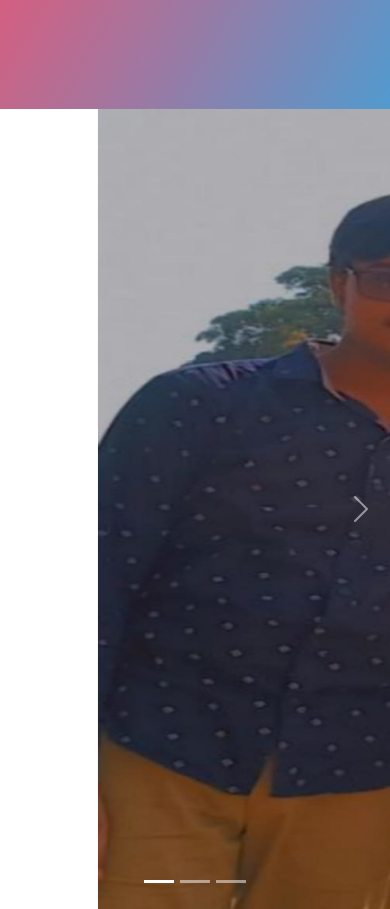
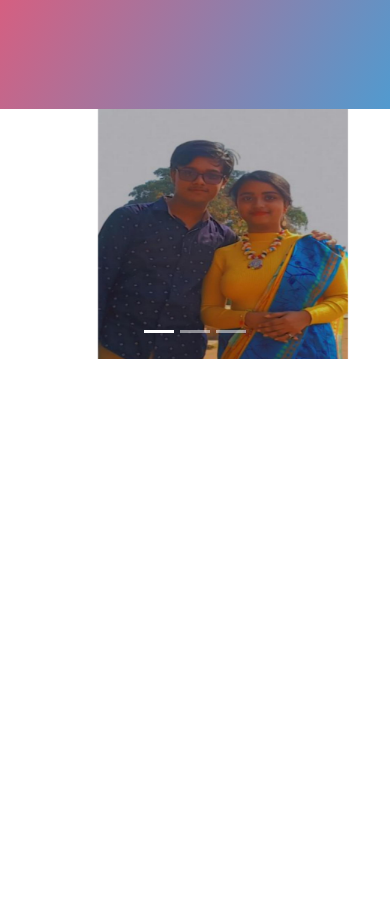
Before and after one commit to SohanChatterjee24/birthday-website, a plain HTML site: page index.html in a window 390 px wide. Shown: the part 906-1815 px from the top of the page. After the commit the page ends 1265 px from the top, so only its background shows below. Drawn offline with nearby package versions, Linux system fonts and the light colour scheme; a web font is replaced by a local one.

Commit message:
Add files via upload

```diff
--- a/style.css
+++ b/style.css
@@ -53,3 +53,24 @@
     margin-left: 25%;
     justify-content: center;
   }
+
+  @media (max-width: 768px) {
+    .carousel-item {
+        /* Ensure carousel items fit within the screen */
+        height: 250px;  /* Adjust the height as necessary */
+        background-size: cover;
+        background-position: center;
+    }
+
+    /* Control the carousel controls (prev/next buttons) for better accessibility */
+    .carousel-control-prev, .carousel-control-next {
+        width: 30px; /* Reduce the size of controls */
+        height: 30px;
+        background-size: 20px; /* Make arrows smaller */
+    }
+
+    .pics img{
+      height: 300px !important;
+      width: 250px !important;
+    }
+  }
```
